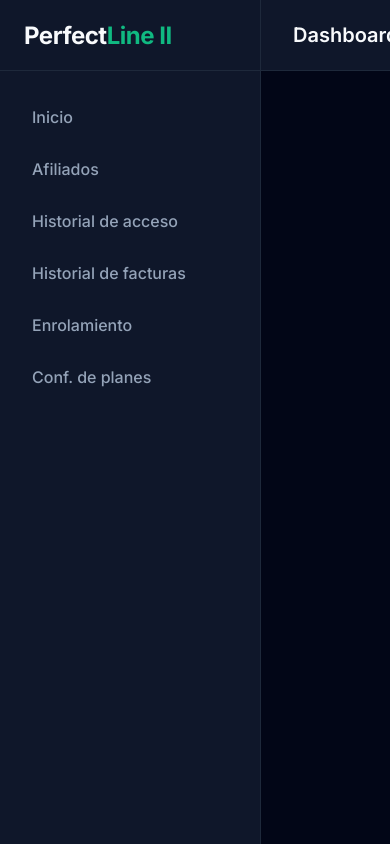
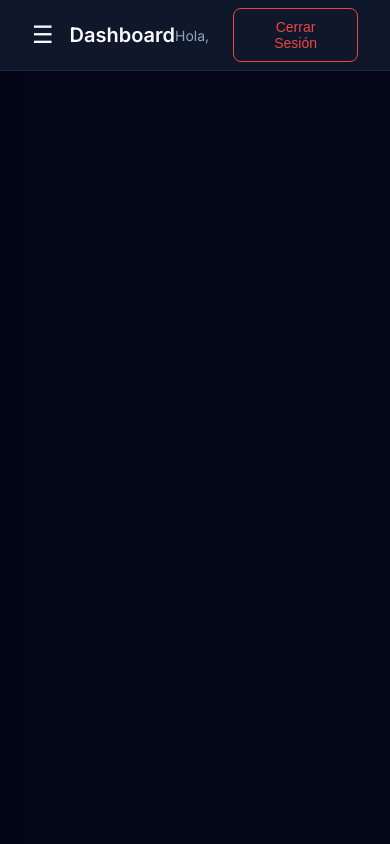
Before and after one commit to For-zenx/gym_system, a Django app: template templates/base.html in a window 390 px wide. Run offline with Django 4.2, Linux system fonts and the light colour scheme; the template is opened without the code that fills it, so the values that code supplies are empty.

```diff
--- a/static/css/base.css
+++ b/static/css/base.css
@@ -209,3 +209,65 @@ h1, h2, h3, h4, h5, h6 {
     padding: 2rem;
     overflow-y: auto;
 }
+
+/* --- Responsive & Interactive Components --- */
+
+.btn-icon {
+    background: transparent;
+    border: none;
+    font-size: 1.5rem;
+    color: var(--text-main);
+    cursor: pointer;
+    padding: 0;
+    line-height: 1;
+}
+
+.sidebar-overlay {
+    position: fixed;
+    top: 0;
+    left: 0;
+    right: 0;
+    bottom: 0;
+    background-color: rgba(0, 0, 0, 0.5);
+    z-index: 5;
+    display: none;
+    backdrop-filter: blur(2px);
+}
+
+.sidebar-open .sidebar-overlay {
+    display: block;
+}
+
+/* Media Queries */
+@media (max-width: 1024px) {
+    :root {
+        --sidebar-width: 220px;
+    }
+    .content-area {
+        padding: 1.5rem;
+    }
+}
+
+@media (max-width: 768px) {
+    .sidebar {
+        position: fixed;
+        top: 0;
+        bottom: 0;
+        left: 0;
+        transform: translateX(-100%);
+        transition: transform 0.3s ease;
+        box-shadow: var(--shadow-lg);
+    }
+
+    .sidebar-open .sidebar {
+        transform: translateX(0);
+    }
+
+    .navbar-title .btn-icon {
+        display: block !important;
+    }
+
+    .content-area {
+        padding: 1rem;
+    }
+}
--- a/static/css/login.css
+++ b/static/css/login.css
@@ -137,6 +137,12 @@ body, html {
     text-align: center;
 }
 
+@media (max-width: 1024px) {
+    .login-box {
+        padding: 2.5rem;
+    }
+}
+
 @media (max-width: 768px) {
     .right-panel {
         display: none;
--- a/templates/base.html
+++ b/templates/base.html
@@ -5,11 +5,14 @@
     <meta charset="UTF-8">
     <meta name="viewport" content="width=device-width, initial-scale=1.0">
     <title>{% block title %}PerfectLine{% endblock %}</title>
-    <link rel="stylesheet" href="{% static 'css/base.css' %}">
+    <link rel="stylesheet" href="{% static 'css/base.css' %}?v=1.1">
     {% block extra_css %}{% endblock %}
 </head>
 <body>
-    <div class="app-container">
+    <div class="app-container" id="appContainer">
+        <!-- Overlay for mobile sidebar -->
+        <div id="sidebarOverlay" class="sidebar-overlay"></div>
+
         <!-- Sidebar -->
         <aside class="sidebar">
             <div class="sidebar-brand">
@@ -29,7 +32,8 @@
         <div class="main-wrapper">
             <!-- Navbar -->
             <header class="navbar">
-                <div class="navbar-title">
+                <div class="navbar-title" style="display: flex; align-items: center; gap: 1rem;">
+                    <button id="sidebarToggle" class="btn-icon" style="display: none;">☰</button>
                     <h3>{% block page_title %}Dashboard{% endblock %}</h3>
                 </div>
                 <div class="navbar-user">
@@ -49,5 +53,19 @@
         </div>
     </div>
     {% block extra_js %}{% endblock %}
+    <script>
+        document.addEventListener('DOMContentLoaded', function() {
+            const sidebarToggle = document.getElementById('sidebarToggle');
+            const sidebarOverlay = document.getElementById('sidebarOverlay');
+            const appContainer = document.getElementById('appContainer');
+
+            function toggleSidebar() {
+                appContainer.classList.toggle('sidebar-open');
+            }
+
+            if (sidebarToggle) sidebarToggle.addEventListener('click', toggleSidebar);
+            if (sidebarOverlay) sidebarOverlay.addEventListener('click', toggleSidebar);
+        });
+    </script>
 </body>
 </html>
--- a/templates/registration/login.html
+++ b/templates/registration/login.html
@@ -5,7 +5,7 @@
     <meta charset="UTF-8">
     <meta name="viewport" content="width=device-width, initial-scale=1.0">
     <title>Login - PerfectLine</title>
-    <link rel="stylesheet" href="{% static 'css/login.css' %}">
+    <link rel="stylesheet" href="{% static 'css/login.css' %}?v=1.1">
 </head>
 <body>
     <div class="split-layout">
```
